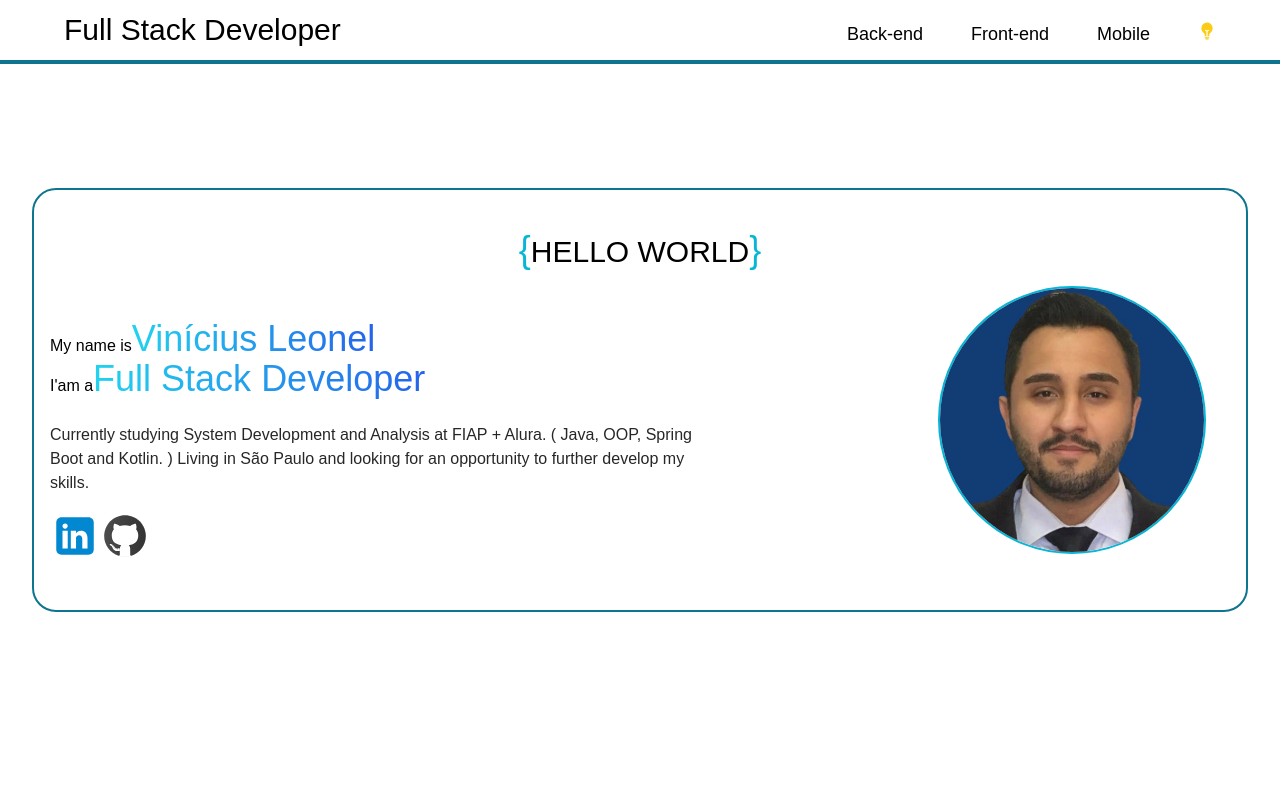
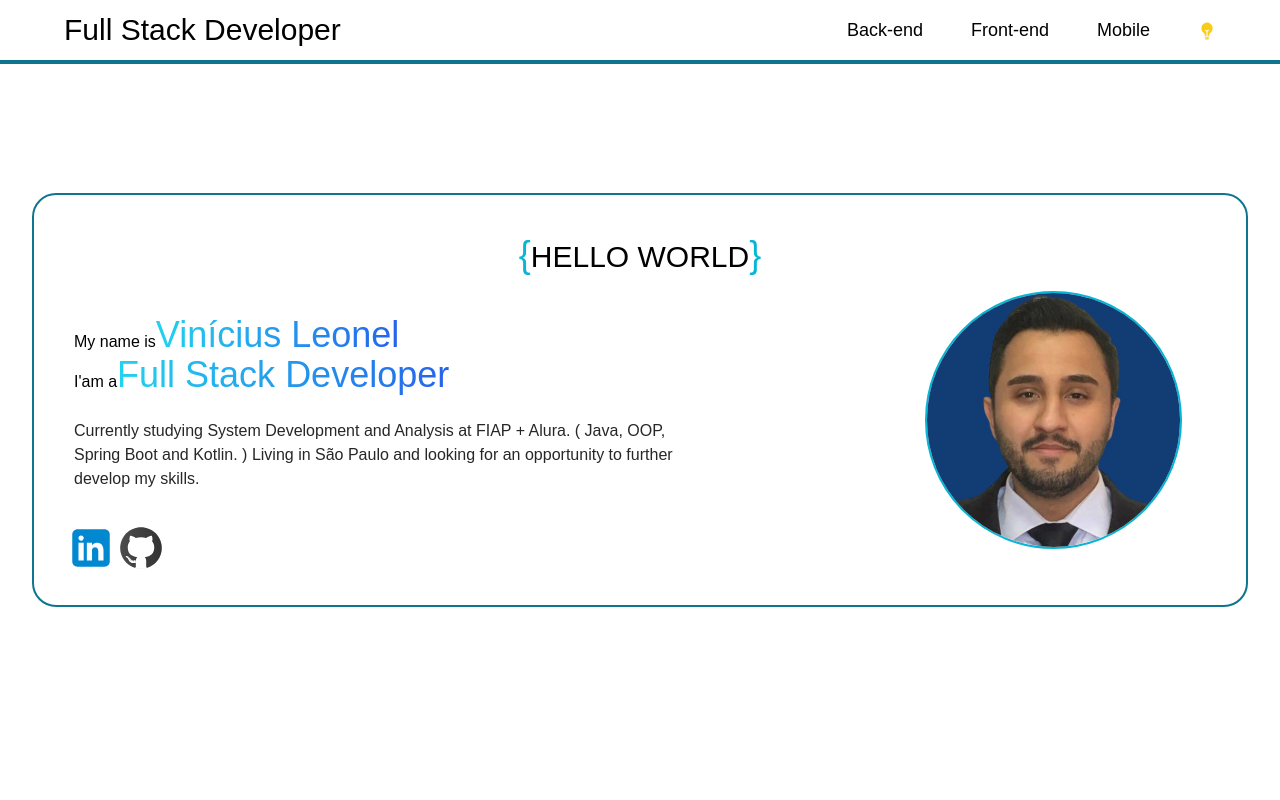
Before and after one commit to viniciusleonel/vinicius-leonel, a Next.js app: page / in a window 1280 px wide. Shown: the top 800 px of the page. Built offline with nearby package versions, Linux system fonts and the light colour scheme; a web font is replaced by a local one.

Commit message:
ajustando alinhamento responsivo

```diff
--- a/src/app/components/About/about.tsx
+++ b/src/app/components/About/about.tsx
@@ -5,13 +5,13 @@ import { lusitana } from '@/app/ui/fonts';
 
 export default function About () {
     return (
-        <div className="mx-8 lg:mx-16 dark:bg-dark-secondary border-2 border-cyan-700 dark:border-cyan-500 rounded-3xl">
+        <div className="mx-8 lg:mx-20 dark:bg-dark-secondary border-2 border-cyan-700 dark:border-cyan-500 rounded-3xl">
                 <div className="mt-10 text-2xl md:text-3xl flex items-center justify-center w-full">
                     <span className="text-cyan-500 text-4xl">&#123;</span>
                     <h2 className="pt-1"> HELLO WORLD </h2>
                     <span className="text-cyan-500 text-4xl">&#125;</span>
                 </div>
-            <div className="p-4  flex flex-col sm:flex-row items-center justify-center  w-full ">
+            <div className="p-4 sm:px-8 md:px-10 lg:px-14 flex flex-col sm:flex-row items-center justify-center  w-full">
                 <div>
                     <div className=" w-full">
                         <div className=" flex flex-col md:flex-row items-baseline">
@@ -28,7 +28,7 @@ export default function About () {
                         Living in São Paulo and looking for an opportunity to further develop my skills.
                     </p>
                     <div className="flex justify-between mt-4 ">
-                        <div className="flex items-center">
+                        <div className="flex items-center -m-2 pt-6">
                             <Link
                                 href="https://www.linkedin.com/in/viniciuslps/"
                             >
--- a/src/app/components/Nav/Nav.tsx
+++ b/src/app/components/Nav/Nav.tsx
@@ -52,7 +52,7 @@ export default function Nav ({title} : NavProps) {
             <div className="ms-3 me-3 flex justify-between items-center">
                 <GiHamburgerMenu className="md:hidden text-cyan-300 text-2xl" />
                 <h2 className="text-xl md:ps-10 sm:text-3xl">{title}</h2>
-                <div ref={menuRef} className="text-lg flex gap-12 items-center pt-2 sm:pr-10">
+                <div ref={menuRef} className="text-lg flex gap-12 items-center sm:pr-10">
                     <div className="hidden md:flex" >
                         <a onClick={listProjBack} className="hidden md:flex cursor-pointer dark:hover:text-cyan-300">Back-end</a>
                         {backList && (
--- a/src/app/components/ToggleButton/toggleButton.tsx
+++ b/src/app/components/ToggleButton/toggleButton.tsx
@@ -36,10 +36,10 @@ export default function ToggleButton() {
     }
 
     return (
-        <div>
+        <div className='pt-2'>
             {resolvedTheme === 'dark' ? (
                 <button onClick={() => { setTheme('light'); playClickSound(clickOn);}}
-                className='sm:pt-0 pt-2  '>
+                className='transition duration-500  '>
                     <IoBulbOutline className='dark:hover:text-yellow-400' />
                 </button>
             ) : (
```
